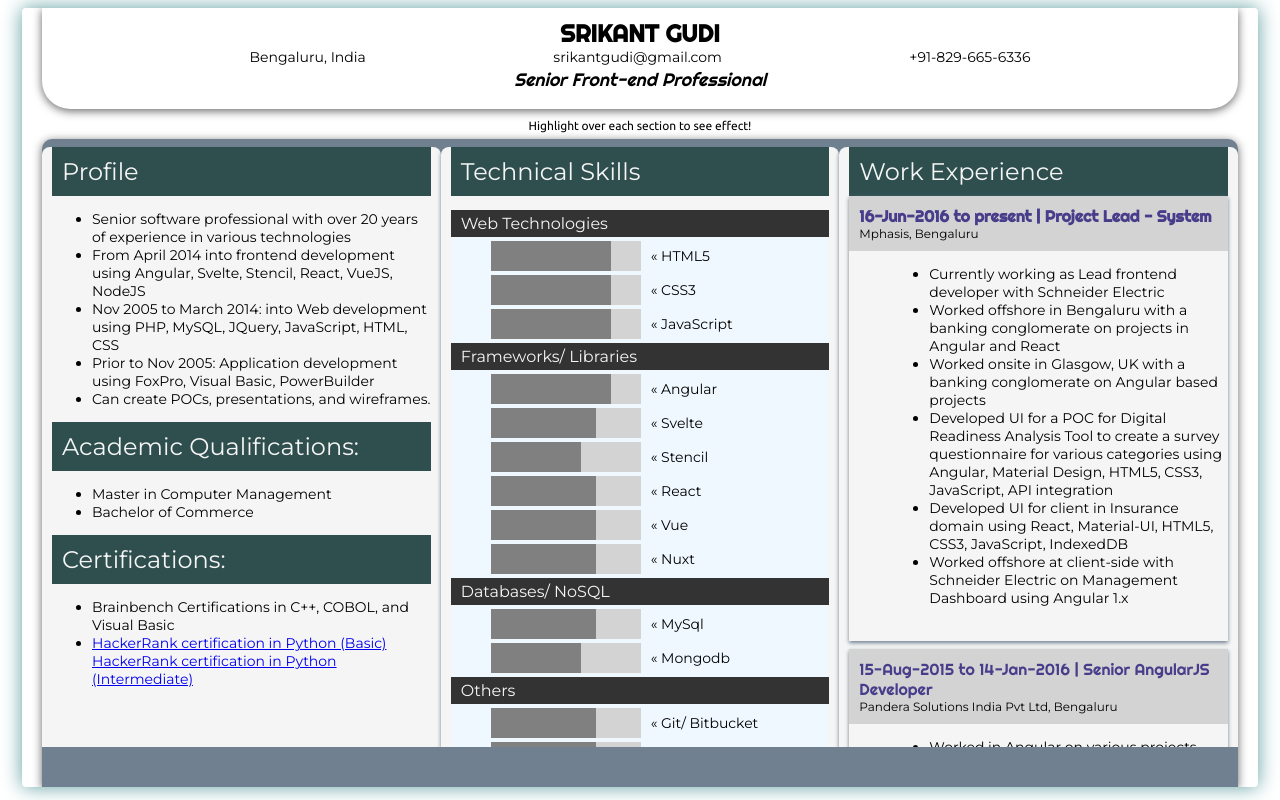
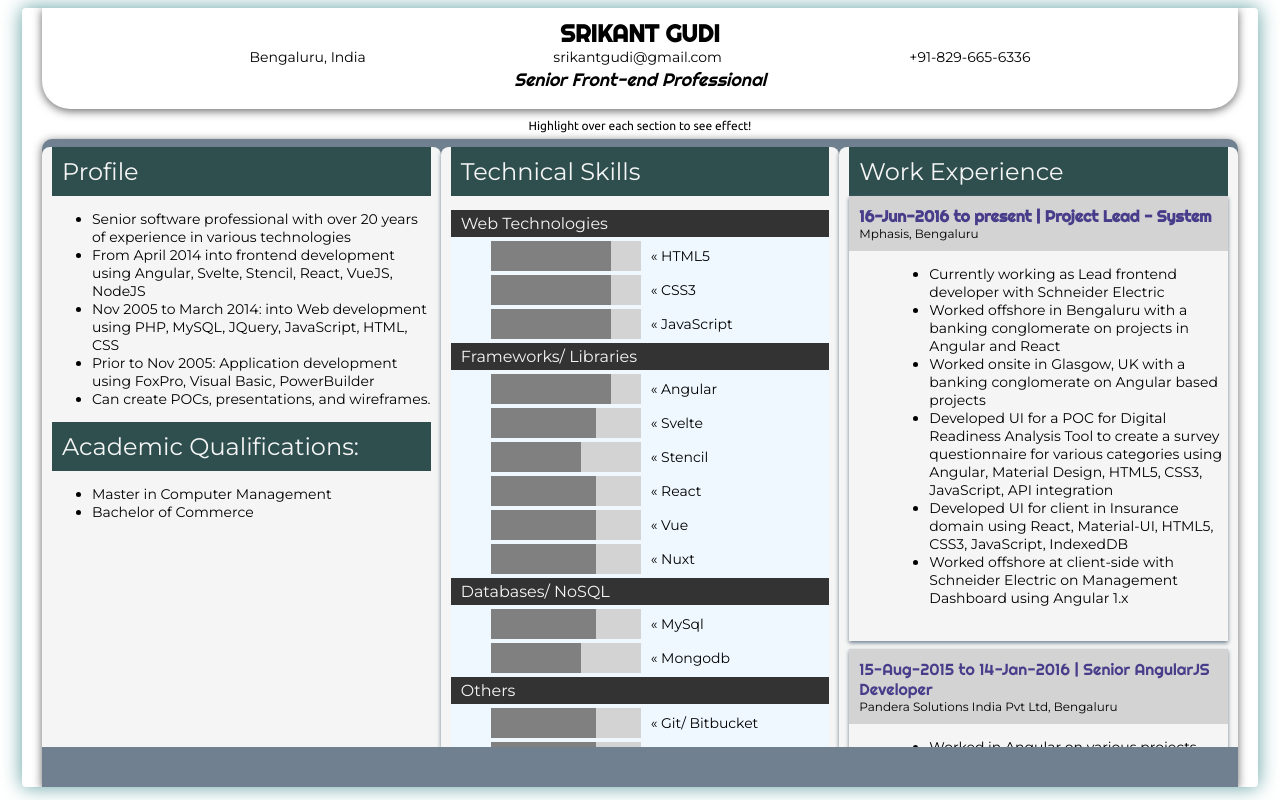
Before and after one commit to srikantgudi/srikantgudi.github.io, a Svelte app: page / in a window 1280 px wide. Built offline with nearby package versions, Linux system fonts and the light colour scheme.

Commit message:
Update Profile.svelte

```diff
--- a/src/Profile.svelte
+++ b/src/Profile.svelte
@@ -24,20 +24,4 @@
     <li>Master in Computer Management</li>
     <li>Bachelor of Commerce</li>
   </ul>
-  <div class="sectiontitle">Certifications:</div>
-  <ul>
-    <li>Brainbench Certifications in C++, COBOL, and Visual Basic</li>
-    <li>
-      <a
-        href="https://www.hackerrank.com/certificates/24b0d06ab4d8"
-        target="_blank">
-        HackerRank certification in Python (Basic)
-      </a>
-      <a
-        href="https://www.hackerrank.com/certificates/5371896c1aab"
-        target="_blank">
-        HackerRank certification in Python (Intermediate)
-      </a>
-    </li>
-  </ul>
 </div>
```
